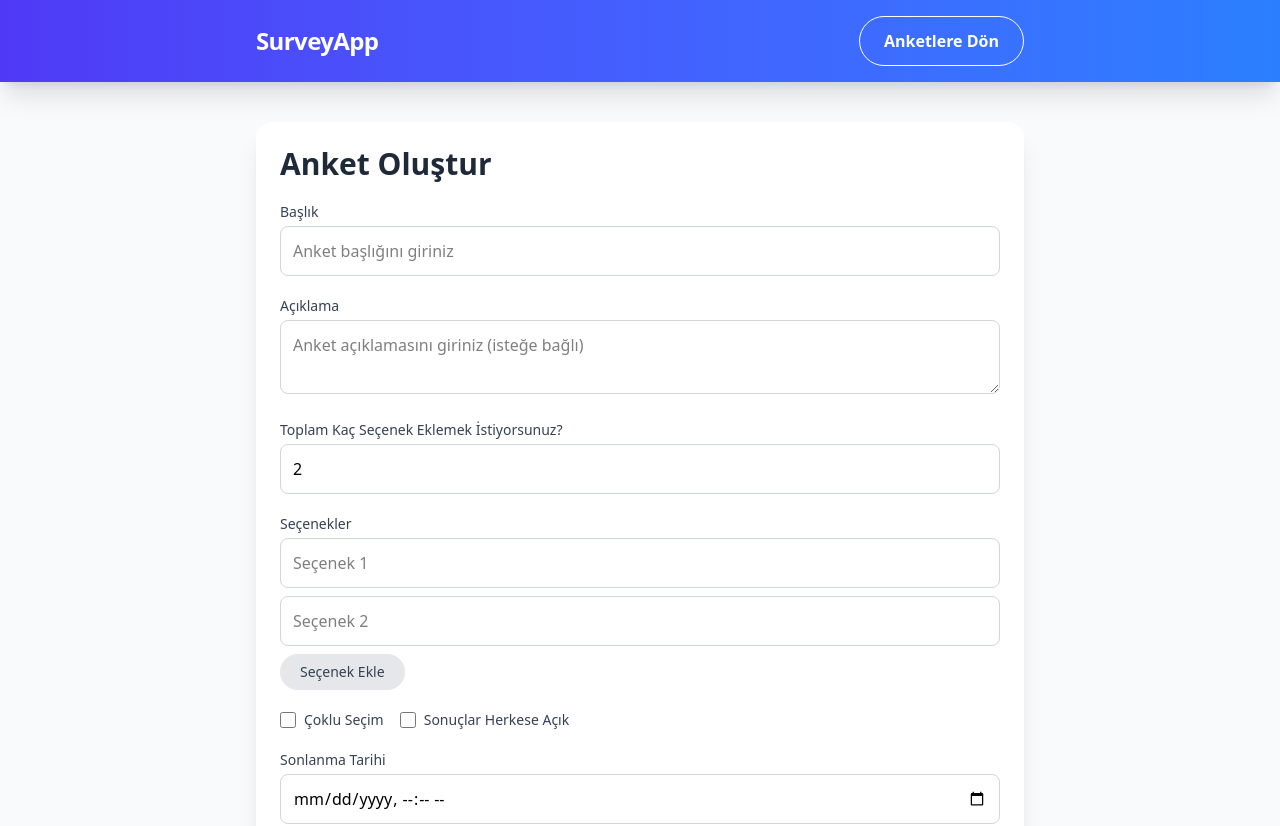
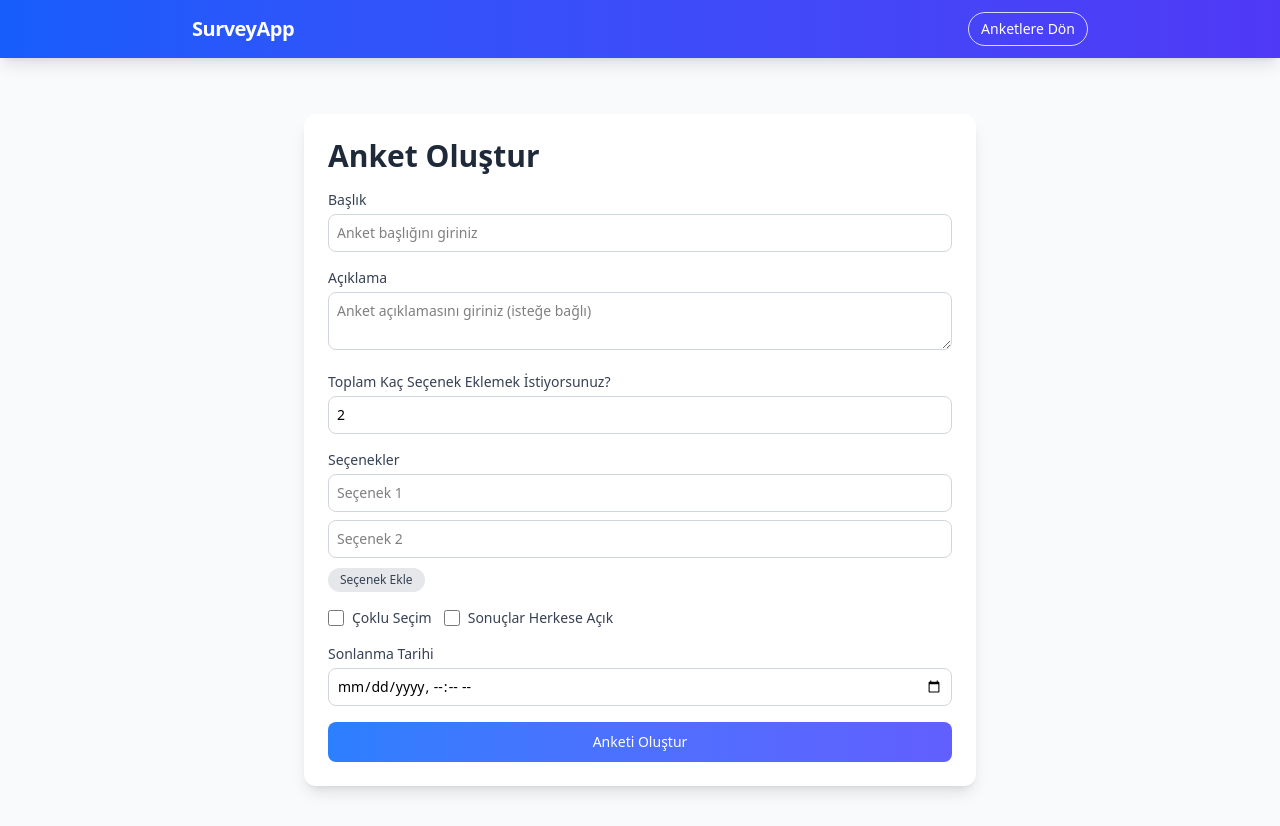
Before and after one commit to alper-demir/survey-app, a React (Vite) app in the folder frontend/: page /create in a window 1280 px wide. Shown: the top 826 px of the page. Built offline with nearby package versions, Linux system fonts and the light colour scheme.

Commit message:
Arayüz güncellemesi
Genel olarak daha minimal, ferah hale geldi.

```diff
--- a/frontend/src/components/Navbar.jsx
+++ b/frontend/src/components/Navbar.jsx
@@ -6,23 +6,23 @@ const Navbar = () => {
     const location = useLocation();
 
     return (
-        <nav className="bg-gradient-to-r from-indigo-600 to-blue-500 text-white px-6 sm:px-8 py-3 sm:py-4 shadow-xl sticky top-0 z-50 backdrop-blur-md w-full">
-            <div className="max-w-3xl mx-auto flex justify-between items-center">
+        <nav className="bg-gradient-to-r from-blue-600 to-indigo-600 text-white px-4 sm:px-6 py-2.5 sm:py-3 shadow-lg sticky top-0 z-50 backdrop-blur-md w-full">
+            <div className="max-w-4xl mx-auto flex justify-between items-center">
                 <Link
                     to="/"
-                    className="text-xl sm:text-2xl font-extrabold tracking-tight hover:scale-105 transition-transform duration-300"
+                    className="text-lg sm:text-xl font-bold tracking-tight hover:scale-105 transition-transform duration-300"
                 >
                     SurveyApp
                 </Link>
                 <Link
                     to={location.pathname === "/create" ? "/" : "/create"}
-                    className="flex items-center gap-2 bg-transparent border border-white text-white px-4 py-2 sm:px-6 sm:py-3 rounded-full hover:bg-white/20 hover:scale-105 transition-all duration-300 font-semibold text-sm sm:text-base"
+                    className="flex items-center gap-1.5 bg-transparent border border-white/80 text-white px-3 py-1.5 rounded-full hover:bg-white/10 hover:scale-105 transition-all duration-300 font-medium text-sm"
                 >
                     {location.pathname === "/create" ? (
                         "Anketlere Dön"
                     ) : (
                         <>
-                            <FaPlus className="h-4 w-4 sm:h-5 sm:w-5" />
+                            <FaPlus className="h-4 w-4" />
                             Anket Oluştur
                         </>
                     )}
--- a/frontend/src/pages/CreateSurvey.jsx
+++ b/frontend/src/pages/CreateSurvey.jsx
@@ -96,7 +96,7 @@ function CreateSurvey() {
                             Linki Kopyala
                         </button>
                     </div>,
-                    { duration: 5000 }
+                    { duration: 7000 }
                 );
                 navigate("/");
             })
@@ -107,31 +107,36 @@ function CreateSurvey() {
     };
 
     return (
-        <div className="min-h-screen bg-gray-50 px-4 sm:px-6 lg:px-8">
-            <div className="max-w-3xl mx-auto p-4 sm:p-6 bg-white shadow-xl rounded-2xl mt-6 sm:mt-10">
-                <h1 className="text-2xl sm:text-3xl font-bold text-gray-800 mb-4 sm:mb-5">Anket Oluştur</h1>
+        <div className="min-h-screen bg-gray-50 px-4 sm:px-6 lg:px-8 py-4 sm:py-6">
+            <div className="max-w-2xl mx-auto p-4 sm:p-6 bg-white shadow-lg rounded-xl mt-6 sm:mt-8">
+                <h1 className="text-2xl sm:text-3xl font-bold text-gray-800 mb-3 sm:mb-4">Anket Oluştur</h1>
                 <form onSubmit={handleSubmit}>
-                    <div className="mb-4 sm:mb-5">
+                    {/* Başlık */}
+                    <div className="mb-3 sm:mb-4">
                         <label className="block text-gray-700 font-medium text-xs sm:text-sm mb-1">Başlık</label>
                         <input
                             type="text"
                             placeholder="Anket başlığını giriniz"
                             value={title}
                             onChange={(e) => setTitle(e.target.value)}
-                            className="w-full p-2 sm:p-3 border border-gray-300 rounded-lg focus:outline-none focus:ring-2 focus:ring-blue-500 transition-all text-sm sm:text-base"
+                            className="w-full p-2 border border-gray-300 rounded-lg focus:outline-none focus:ring-2 focus:ring-blue-500 transition-all text-sm"
                             required
                         />
                     </div>
-                    <div className="mb-4 sm:mb-5">
+
+                    {/* Açıklama */}
+                    <div className="mb-3 sm:mb-4">
                         <label className="block text-gray-700 font-medium text-xs sm:text-sm mb-1">Açıklama</label>
                         <textarea
                             placeholder="Anket açıklamasını giriniz (isteğe bağlı)"
                             value={description}
                             onChange={(e) => setDescription(e.target.value)}
-                            className="w-full p-2 sm:p-3 border border-gray-300 rounded-lg focus:outline-none focus:ring-2 focus:ring-blue-500 transition-all text-sm sm:text-base"
+                            className="w-full p-2 border border-gray-300 rounded-lg focus:outline-none focus:ring-2 focus:ring-blue-500 transition-all text-sm"
                         />
                     </div>
-                    <div className="mb-4 sm:mb-5">
+
+                    {/* Seçenek Sayısı */}
+                    <div className="mb-3 sm:mb-4">
                         <label className="block text-gray-700 font-medium text-xs sm:text-sm mb-1">
                             Toplam Kaç Seçenek Eklemek İstiyorsunuz?
                         </label>
@@ -141,11 +146,13 @@ function CreateSurvey() {
                             value={optionCount}
                             onChange={handleOptionCountChange}
                             onBlur={handleOptionCountBlur}
-                            className="w-full p-2 sm:p-3 border border-gray-300 rounded-lg focus:outline-none focus:ring-2 focus:ring-blue-500 transition-all text-sm sm:text-base"
+                            className="w-full p-2 border border-gray-300 rounded-lg focus:outline-none focus:ring-2 focus:ring-blue-500 transition-all text-sm"
                             required
                         />
                     </div>
-                    <div className="mb-4 sm:mb-5">
+
+                    {/* Seçenekler */}
+                    <div className="mb-3 sm:mb-4">
                         <label className="block text-gray-700 font-medium text-xs sm:text-sm mb-1">Seçenekler</label>
                         <div ref={animationParent}>
                             {options.map((opt, index) => (
@@ -155,7 +162,7 @@ function CreateSurvey() {
                                         placeholder={`Seçenek ${index + 1}`}
                                         value={opt}
                                         onChange={(e) => updateOption(index, e.target.value)}
-                                        className="w-full p-2 sm:p-3 border border-gray-300 rounded-lg focus:outline-none focus:ring-2 focus:ring-blue-500 transition-all text-sm sm:text-base"
+                                        className="w-full p-2 border border-gray-300 rounded-lg focus:outline-none focus:ring-2 focus:ring-blue-500 transition-all text-sm"
                                         required
                                     />
                                     {index >= 2 && (
@@ -164,7 +171,7 @@ function CreateSurvey() {
                                             onClick={() => removeOption(index)}
                                             className="text-red-500 hover:text-red-700 transition-all"
                                         >
-                                            <FaTrash className="h-4 w-4 sm:h-5 sm:w-5" />
+                                            <FaTrash className="h-4 w-4" />
                                         </button>
                                     )}
                                 </div>
@@ -173,12 +180,14 @@ function CreateSurvey() {
                         <button
                             type="button"
                             onClick={addOption}
-                            className="bg-gray-200 text-gray-700 px-4 sm:px-5 py-1 sm:py-2 rounded-full hover:bg-gray-300 transition-all font-medium text-xs sm:text-sm"
+                            className="bg-gray-200 text-gray-700 px-3 py-1 rounded-full hover:bg-gray-300 transition-all font-medium text-xs"
                         >
                             Seçenek Ekle
                         </button>
                     </div>
-                    <div className="mb-4 sm:mb-5 flex flex-col sm:flex-row sm:items-center gap-3 sm:gap-4">
+
+                    {/* Çoklu Seçim ve Sonuçlar Herkese Açık */}
+                    <div className="mb-3 sm:mb-4 flex flex-col sm:flex-row sm:items-center gap-2 sm:gap-3">
                         <label className="flex items-center cursor-pointer">
                             <input
                                 type="checkbox"
@@ -198,7 +207,9 @@ function CreateSurvey() {
                             <span className="text-gray-700 font-medium text-xs sm:text-sm">Sonuçlar Herkese Açık</span>
                         </label>
                     </div>
-                    <div className="mb-4 sm:mb-5">
+
+                    {/* Sonlanma Tarihi */}
+                    <div className="mb-3 sm:mb-4">
                         <label className="block text-gray-700 font-medium text-xs sm:text-sm mb-1">
                             Sonlanma Tarihi
                         </label>
@@ -208,12 +219,14 @@ function CreateSurvey() {
                             type="datetime-local"
                             value={expiresAt}
                             onChange={(e) => setExpiresAt(e.target.value)}
-                            className="w-full p-2 sm:p-3 border border-gray-300 rounded-lg focus:outline-none focus:ring-2 focus:ring-blue-500 transition-all text-sm sm:text-base"
+                            className="w-full p-2 border border-gray-300 rounded-lg focus:outline-none focus:ring-2 focus:ring-blue-500 transition-all text-sm"
                         />
                     </div>
+
+                    {/* Anketi Oluştur Butonu */}
                     <button
                         type="submit"
-                        className="w-full bg-gradient-to-r from-blue-500 to-indigo-500 hover:from-blue-600 hover:to-indigo-600 transition-colors text-white p-2 sm:p-3 rounded-lg font-semibold text-sm sm:text-base cursor-pointer"
+                        className="w-full bg-gradient-to-r from-blue-500 to-indigo-500 hover:from-blue-600 hover:to-indigo-600 transition-colors text-white p-2 sm:p-2.5 rounded-lg font-medium text-sm cursor-pointer"
                     >
                         Anketi Oluştur
                     </button>
```
Also changed, not shown: frontend/src/pages/VoteSurvey.jsx (+35 -30 lines).
